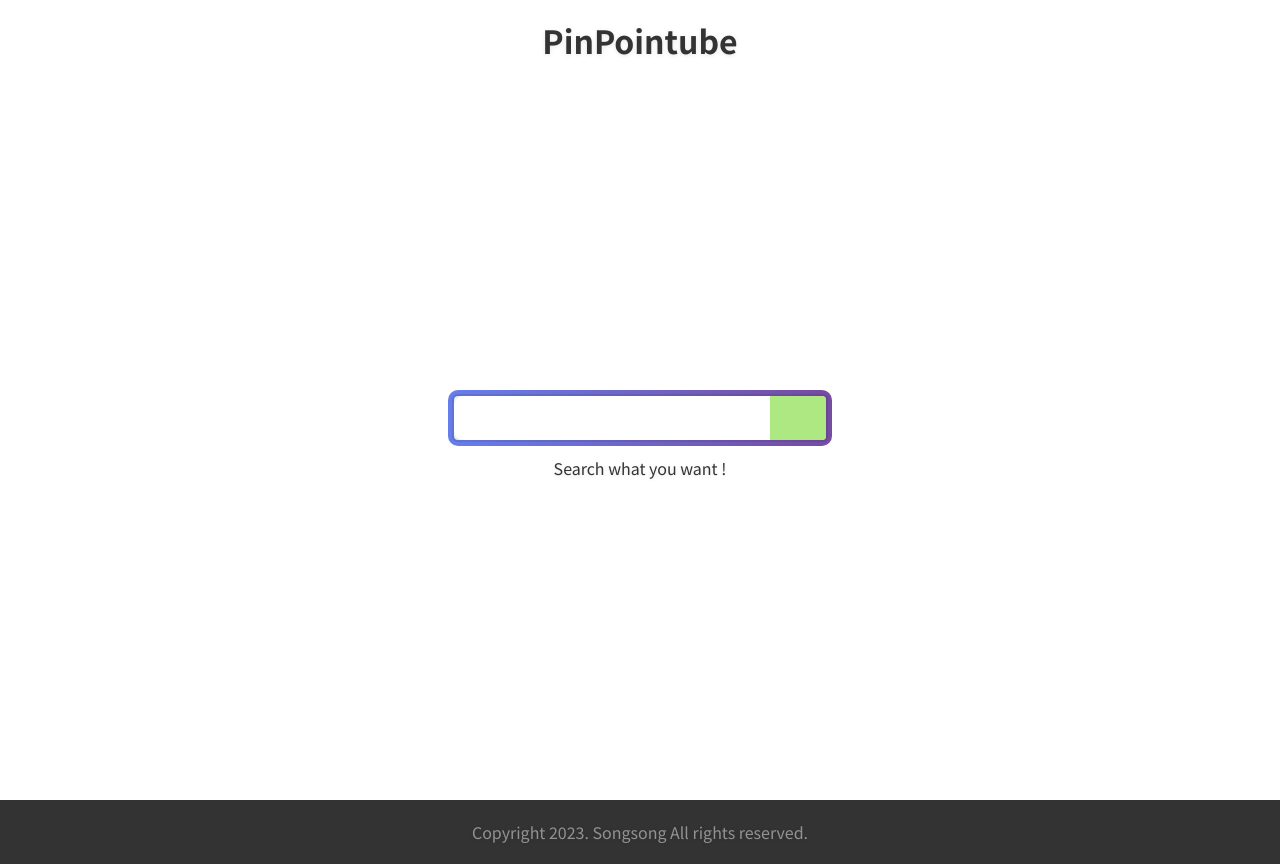
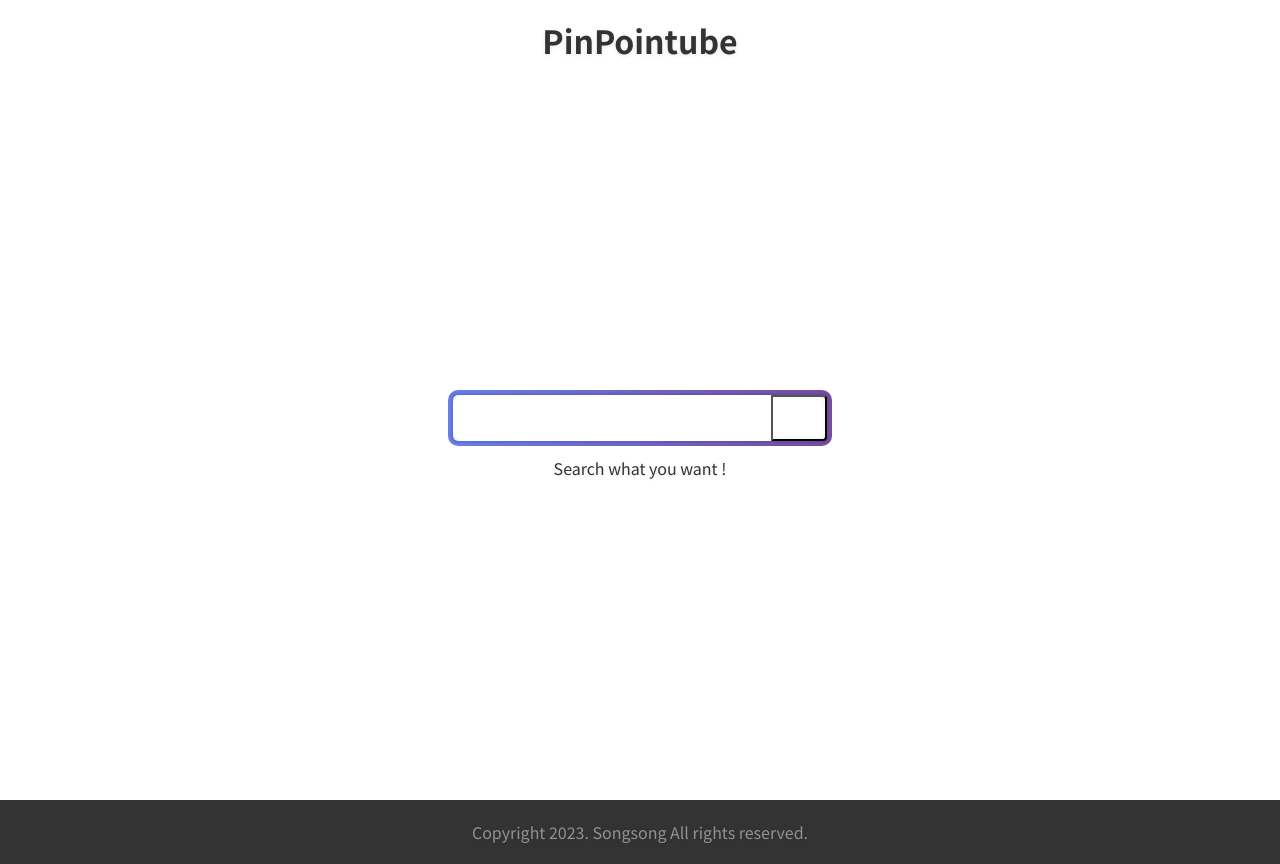
Before and after one commit to son9son9/smart-searcher, a React (Create React App) app: page / in a window 1280 px wide. Built offline with nearby package versions, Linux system fonts and the light colour scheme.

Commit message:
fixing searchbar design

```diff
--- a/src/App.css
+++ b/src/App.css
@@ -1,6 +1,5 @@
 .App {
   text-align: center;
-  /* font-family: Arial, sans-serif; */
   font-family: "Noto Sans KR", sans-serif;
   color: #333;
   text-shadow: 0px 1px 4px rgba(0, 0, 0, 0.1);
--- a/src/main.jsx
+++ b/src/main.jsx
@@ -18,7 +18,7 @@ const SearchBar = styled.div`
   background-color: transparent;
   padding: 2px;
 
-  border: 4px solid transparent;
+  border: 3px solid transparent;
   border-radius: 10px;
   background-image: linear-gradient(#fff, #fff), linear-gradient(to right, #667eea 0%, #764ba2 100%, #6b8dd6 100%);
   /* border-image-slice: 1; */
@@ -60,11 +60,11 @@ const SearchButton = styled.button.attrs((props) => ({ type: "button" }))`
 
   width: 15%;
   height: 100%;
-  border: none;
+  /* border: none; */
   border-top-right-radius: 4px;
   border-bottom-right-radius: 4px;
 
-  background-color: #ade883;
+  background-color: transparent;
   transition: 0.05s;
 `;
 const Comment = styled.p``;
```
